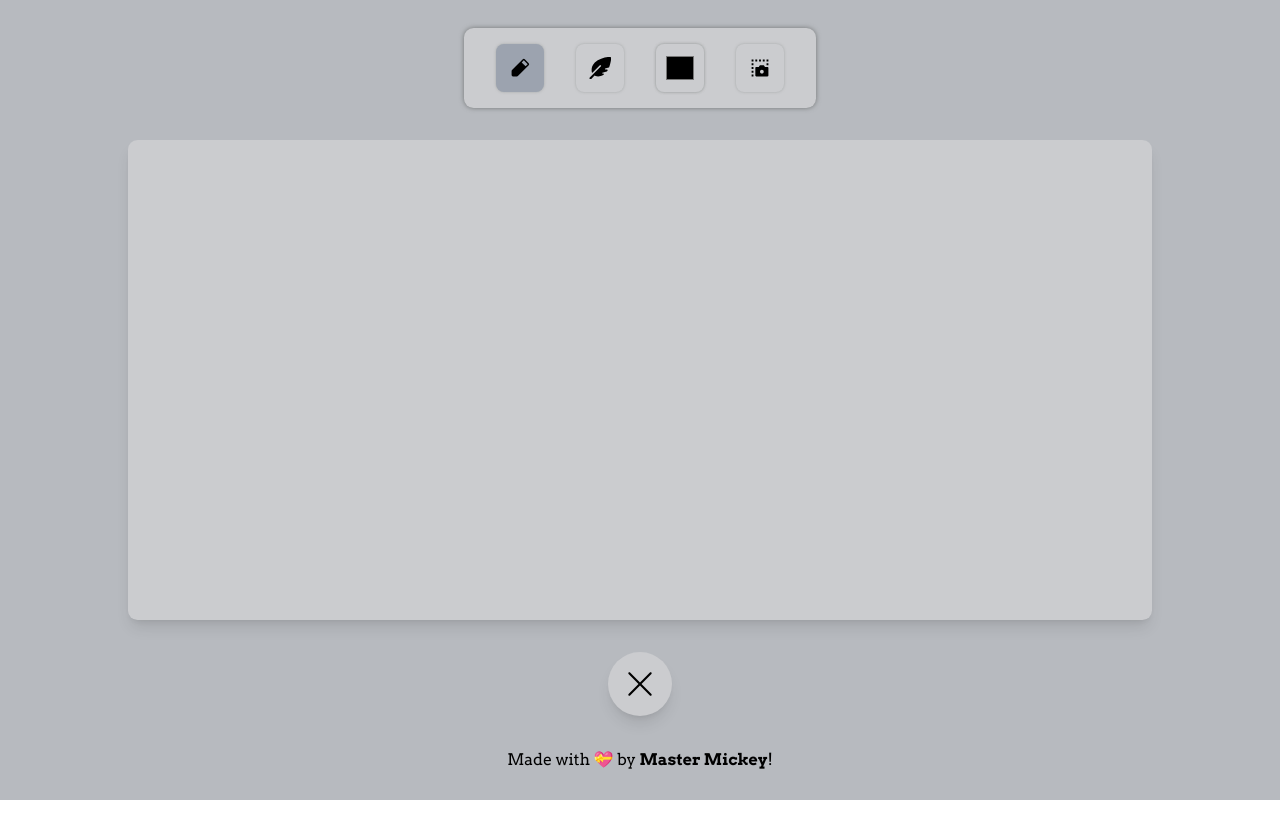
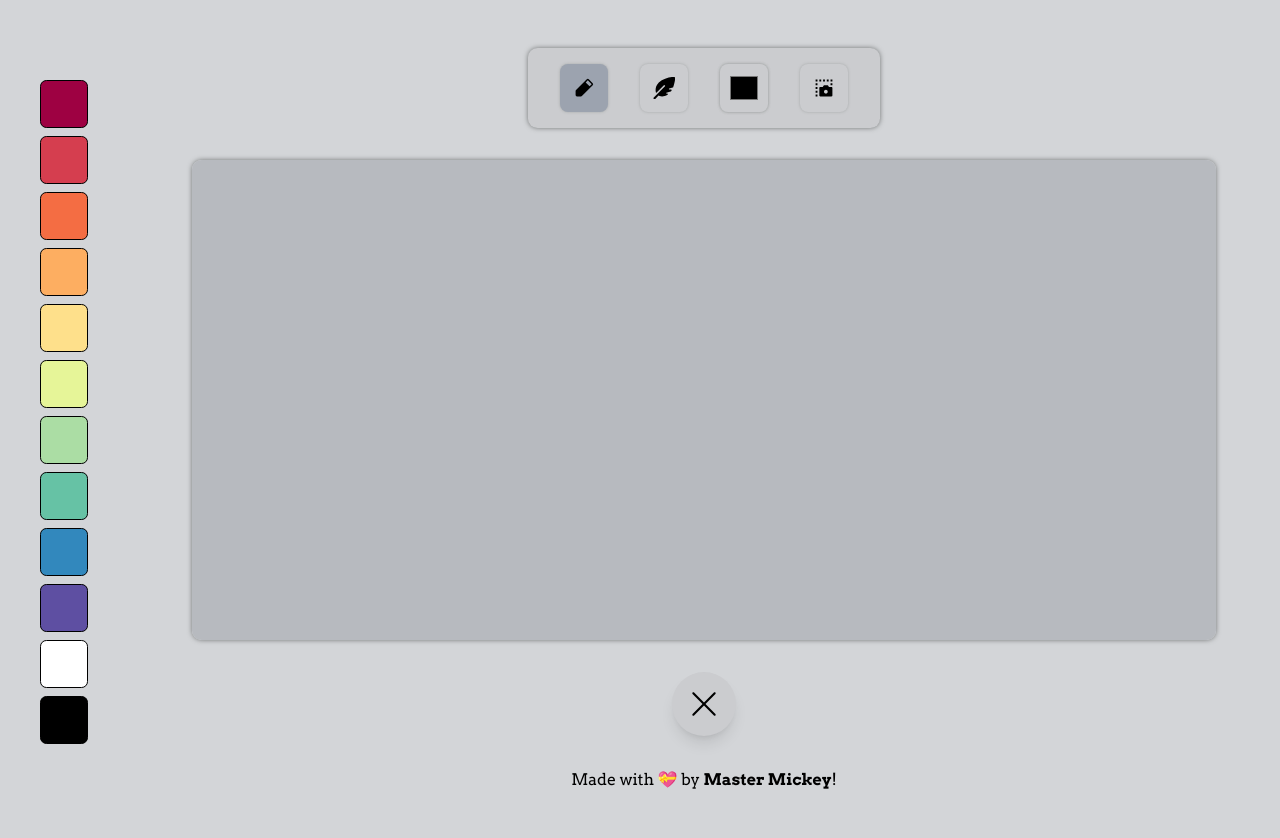
Before and after one commit to singodiyashubham87/Draw-it-out, a React (Vite) app: page / in a window 1280 px wide. Shown: the top 838 px of the page. Before the commit the page ends 800 px from the top, so only its background shows below. Built offline with nearby package versions, Linux system fonts and the light colour scheme.

Commit message:
v1.1.0: add Bg change functionality

```diff
--- a/src/App.jsx
+++ b/src/App.jsx
@@ -2,47 +2,76 @@ import { RxCross1 } from "react-icons/rx";
 import { useEffect, useState, useRef } from "react";
 import { startDrawing, clearCanvas } from "./utils/canvas";
 import Menu from "./components/Menu";
+import BgColor from "./components/BgColor";
+import { rainbowColors } from "./utils/helpers";
 
 function App() {
   const canvasRef = useRef(null);
-  const [drawable, setDrawable] = useState(true);
+  const [isDrawing, setIsDrawing] = useState(true);
   const [thickness, setThickness] = useState(10);
   const [color, setColor] = useState("#000");
+  const [bgColor, setBgColor] = useState("#B7BABF");
 
   useEffect(() => {
-    startDrawing(color, thickness);
-  }, [color, thickness]);
+    const canvas = canvasRef.current;
+    if (canvas) {
+      startDrawing(canvas, color, thickness, bgColor);
+    }
+  }, [bgColor, color, thickness]);
 
   return (
     <>
-      <div className="container w-full bg-[#B7BABF] min-w-[100dvw] min-h-[100dvh] flex flex-col justify-center items-center gap-[2rem] font-primary">
+      <div className="bg-[#d3d5d8] flex flex-col min-w-[100dvw] justify-center gsm:flex-row">
+        <div className="gsm:w-[10%] w-[85%] py-8 grid grid-cols-6 vsm:grid-cols-4 gsm:grid-cols-1 gap-2 vsm:gap-4 gsm:gap-2 gsm:py-[5rem] gsm:mb-8 mx-auto">
+          {rainbowColors?.map((val, i) => (
+            <BgColor
+              key={i}
+              color={val}
+              setBgColor={setBgColor}
+              canvas={canvasRef.current}
+            />
+          ))}
+        </div>
+
+        <div className="container w-[90%] gsm:min-h-[100dvh] flex flex-col justify-center items-center gap-[2rem] font-primary m-auto gsm:m-0">
           <Menu
-          drawable={drawable}
-          setDrawable={setDrawable}
+            isDrawing={isDrawing}
+            setIsDrawing={setIsDrawing}
             thickness={thickness}
             setThickness={setThickness}
+            color={color}
             setColor={setColor}
             canvasRef={canvasRef}
           />
           <canvas
             id="draw"
-          className={`whiteboard bg-[#CBCCCF] rounded-[0.6rem] shadow-lg ${
-            drawable ? "hover:cursor-crosshair" : "pointer-events-none	"
+            className={`whiteboard bg-[#DBDCDF] rounded-[0.6rem] shadow-mdm ${
+              isDrawing
+                ? "cursor-crosshair"
+                : "cursor-default pointer-events-none"
             }`}
             ref={canvasRef}
           ></canvas>
           <div
             className="clearAll bg-[#CBCCCF] p-[1rem] text-[2rem] rounded-[50%] shadow-lg hover:bg-gray-400 cursor-pointer"
             onClick={() => {
-            clearCanvas();
-            startDrawing(color, thickness);
+              clearCanvas(canvasRef.current, bgColor);
+              setIsDrawing(true);
             }}
           >
             <RxCross1 />
           </div>
-        <h1 className="text-[1rem]">Made with &#128157; by{" "}<a href="https://shubham-s-socials.vercel.app/"
+          <h1 className="text-[0.7rem] vvsm:text-[1rem] mb-4">
+            Made with &#128157; by{" "}
+            <a
+              href="https://shubham-s-socials.vercel.app/"
               className="decoration-none font-semibold hover:underline"
-          >Master Mickey</a>!</h1>
+            >
+              Master Mickey
+            </a>
+            !
+          </h1>
+        </div>
       </div>
     </>
   );
--- /dev/null
+++ b/src/components/BgColor.jsx
@@ -0,0 +1,19 @@
+/* eslint-disable react/prop-types */
+import { changeBG } from "../utils/canvas";
+
+const BgColor = ({ color, setBgColor, canvas }) => {
+  return (
+    <>
+      <div
+        style={{ backgroundColor: color }}
+        className={`cursor-pointer m-auto w-[2rem] h-[2rem] vsm:w-[3rem] vsm:h-[3rem] rounded-[0.4rem] border-[0.2px] border-black`}
+        onClick={() => {
+          setBgColor(color);
+          changeBG(canvas, color);
+        }}
+      ></div>
+    </>
+  );
+};
+
+export default BgColor;
--- a/src/components/Menu.jsx
+++ b/src/components/Menu.jsx
@@ -1,23 +1,42 @@
+/* eslint-disable react/prop-types */
 import { PiPencilSimpleFill } from "react-icons/pi";
 import { FaFeatherPointed } from "react-icons/fa6";
 import { RiScreenshot2Fill } from "react-icons/ri";
 import { useState } from "react";
-import { takeSnapshot } from "../utils/takeSnapshot.js";
+import { takeSnapshot } from "../utils/canvas.js";
 
-// eslint-disable-next-line react/prop-types
-const Menu = ({ drawable, setDrawable, thickness, setThickness, setColor, canvasRef }) => {
+const Menu = ({
+  isDrawing,
+  setIsDrawing,
+  thickness,
+  setThickness,
+  color,
+  setColor,
+  canvasRef,
+}) => {
   const [pencilWidth, setPencilWidth] = useState(false);
+
+  const toggleIsDrawing = () => {
+    setIsDrawing(!isDrawing);
+  };
 
   return (
     <>
       <div className="max-w-[90%] flex-wrap	 tools bg-[#CBCCCF] shadow-mdm flex justify-center items-stretch gap-[1rem] md:gap-[2rem] px-[2rem] py-4 rounded-[0.6rem]">
         <PiPencilSimpleFill
           className={`text-[2rem] md:text-[3rem] p-[0.5rem] md:p-[0.8rem] shadow-vsm rounded-[0.5rem] cursor-pointer hover:bg-[#B7BABF] ${
-            drawable ? "bg-gray-400" : ""
+            isDrawing ? "bg-gray-400" : ""
           }`}
-          onClick={() => setDrawable(!drawable)}
+          onClick={toggleIsDrawing}
           title="Draw"
         />
+        {/* <BsFillEraserFill
+          className={`text-[2rem] md:text-[3rem] p-[0.5rem] md:p-[0.8rem] shadow-vsm rounded-[0.5rem] cursor-pointer hover:bg-[#B7BABF] ${
+            isErasing ? "bg-gray-400" : ""
+          }`}
+          onClick={toggleIsErasing}
+          title="Draw"
+        /> */}
         <FaFeatherPointed
           className={`text-[2rem] md:text-[3rem] p-[0.5rem] md:p-[0.8rem] shadow-vsm rounded-[0.5rem] cursor-pointer hover:bg-[#B7BABF] ${
             pencilWidth ? "bg-gray-400" : ""
@@ -49,7 +68,7 @@ const Menu = ({ drawable, setDrawable, thickness, setThickness, setColor, canvas
         </div>
         <RiScreenshot2Fill
           className={`text-[2rem] md:text-[3rem] p-[0.5rem] md:p-[0.8rem] shadow-vsm rounded-[0.5rem] cursor-pointer hover:bg-[#B7BABF]`}
-          onClick={()=>takeSnapshot(canvasRef)}
+          onClick={() => takeSnapshot(canvasRef.current, color)}
           title="Snapshot"
         />
       </div>
--- a/src/utils/canvas.js
+++ b/src/utils/canvas.js
@@ -1,8 +1,13 @@
-export function startDrawing(color, lineThickness) {
-  const canvas = document.getElementById("draw");
+// Array to store the drawing history
+let drawHistory = [];
+
+export function startDrawing(canvas, color, lineThickness, bgColor) {
   const ctx = canvas.getContext("2d");
   canvas.width = window.innerWidth * 0.8;
   canvas.height = window.innerHeight * 0.6;
+  ctx.fillStyle = bgColor;
+  ctx.fillRect(0, 0, canvas.width, canvas.height);
+
   ctx.strokeStyle = `${color}`;
   ctx.lineJoin = "round";
   ctx.lineCap = "round";
@@ -10,6 +15,7 @@ export function startDrawing(color, lineThickness) {
 
   let isDrawing = false;
 
+  // Main draw function
   const draw = (e) => {
     if (!isDrawing) return;
     if (lastX === 0 && lastY === 0) {
@@ -22,6 +28,7 @@ export function startDrawing(color, lineThickness) {
     ctx.stroke();
     lastX = e.offsetX;
     lastY = e.offsetY;
+    drawHistory.push({ x: e.offsetX, y: e.offsetY });
   };
 
   let lastX = 0;
@@ -30,6 +37,7 @@ export function startDrawing(color, lineThickness) {
     lastX = e.offsetX;
     lastY = e.offsetY;
     isDrawing = true;
+    drawHistory.push({ x: lastX, y: lastY });
   });
   canvas.addEventListener("mouseup", () => (isDrawing = false));
   canvas.addEventListener("mouseout", () => (isDrawing = false));
@@ -60,10 +68,39 @@ export function startDrawing(color, lineThickness) {
   });
 }
 
-export function clearCanvas() {
-  const canvas = document.getElementById("draw");
+// Function to clear the canvas
+export function clearCanvas(canvas, bgColor) {
   const ctx = canvas.getContext("2d");
-  canvas.width = window.innerWidth * 0.7;
-  canvas.height = window.innerHeight * 0.6;
   ctx.clearRect(0, 0, canvas.width, canvas.height);
+  ctx.fillStyle = bgColor;
+  ctx.fillRect(0, 0, canvas.width, canvas.height);
 }
+
+// Function to handle taking a snapshot
+export const takeSnapshot = (canvas) => {
+  const snapshot = canvas.toDataURL();
+  const link = document.createElement("a");
+  link.href = snapshot;
+  link.download = "snapshot.png";
+  link.click();
+};
+
+// function redrawCanvas(ctx) {
+//   ctx.fillStyle = "#000";
+//   drawHistory.forEach((point, i) => {
+//     if (i === 0) {
+//       ctx.beginPath();
+//       ctx.moveTo(point.x, point.y);
+//     } else {
+//       ctx.lineTo(point.x, point.y);
+//       ctx.stroke();
+//     }
+//   });
+// }
+
+export function changeBG(canvas, color) {
+  const ctx = canvas.getContext("2d");
+  ctx.fillStyle = color;
+  ctx.fillRect(0, 0, canvas.width, canvas.height);
+  drawHistory = [];
+}
--- /dev/null
+++ b/src/utils/helpers.js
@@ -0,0 +1,14 @@
+export const rainbowColors = [
+  "#9e0142",
+  "#d53e4f",
+  "#f46d43",
+  "#fdae61",
+  "#fee08b",
+  "#e6f598",
+  "#abdda4",
+  "#66c2a5",
+  "#3288bd",
+  "#5e4fa2",
+  "#ffffff",
+  "#000000",
+];
--- a/src/utils/takeSnapshot.js
+++ /dev/null
@@ -1,9 +0,0 @@
-// Function to handle taking a snapshot
-export const takeSnapshot = (canvasRef) => {
-  const canvas = canvasRef.current;
-  const snapshot = canvas.toDataURL();
-  const link = document.createElement("a");
-  link.href = snapshot;
-  link.download = "snapshot.png";
-  link.click();
-};
```
Lines whose indentation alone changed are shown as unchanged.
